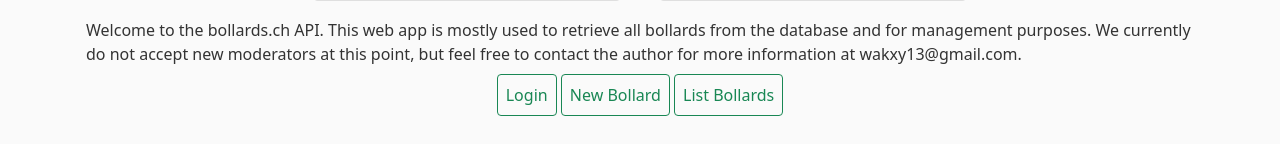
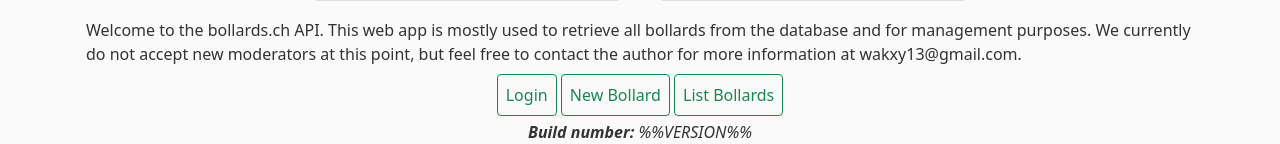
Before and after one commit to JeanmarieAlder/bollards-api, a Flask app: page / in a window 1280 px wide. Shown: the part 955-1099 px from the top of the page. Before the commit the page ends 1071 px from the top, so only its background shows below. Run offline with Flask 2, Linux system fonts and the light colour scheme.

Commit message:
improved ci script 01

```diff
--- a/bollards_api/static/main.css
+++ b/bollards_api/static/main.css
@@ -163,4 +163,8 @@ body {
   margin: 5px;
 }
 
+.build-no-div {
+  text-align: center;
+}
+
 #bollardmap { height: 420px; }
--- a/bollards_api/templates/home.html
+++ b/bollards_api/templates/home.html
@@ -48,5 +48,8 @@
     <a href="{{ url_for('bollards.add') }}"><button class="btn btn-outline-success p-2">New Bollard</button></a>
     <a href="{{ url_for('bollards.list_bollards') }}"><button class="btn btn-outline-success p-2">List Bollards</button></a>
   </div>
+  <div class="build-no-div">
+    <i><b>Build number:</b> %%VERSION%%</i>
+  </div>
 
 {% endblock content %}
```
Also changed, not shown: .gitlab-ci.yml.
